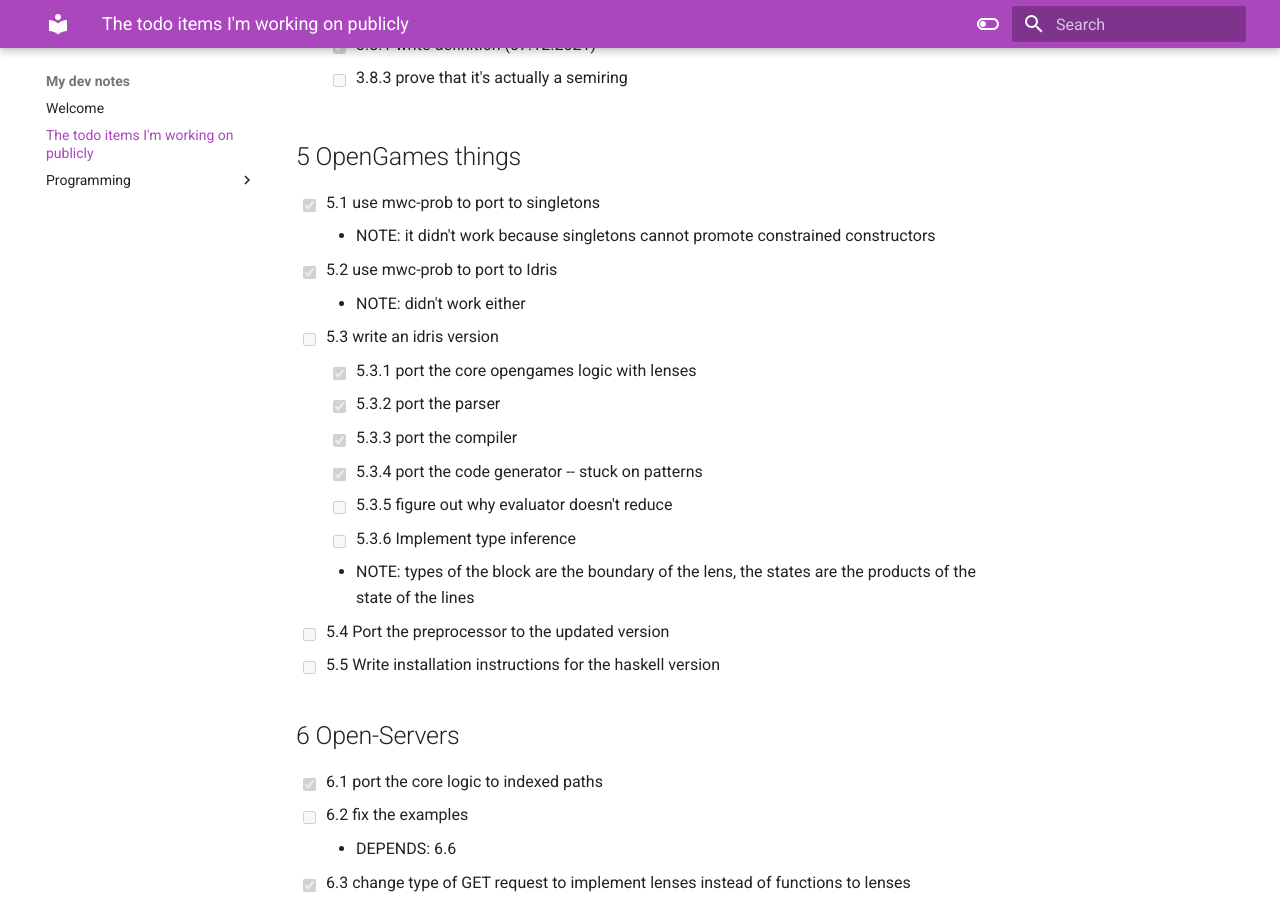
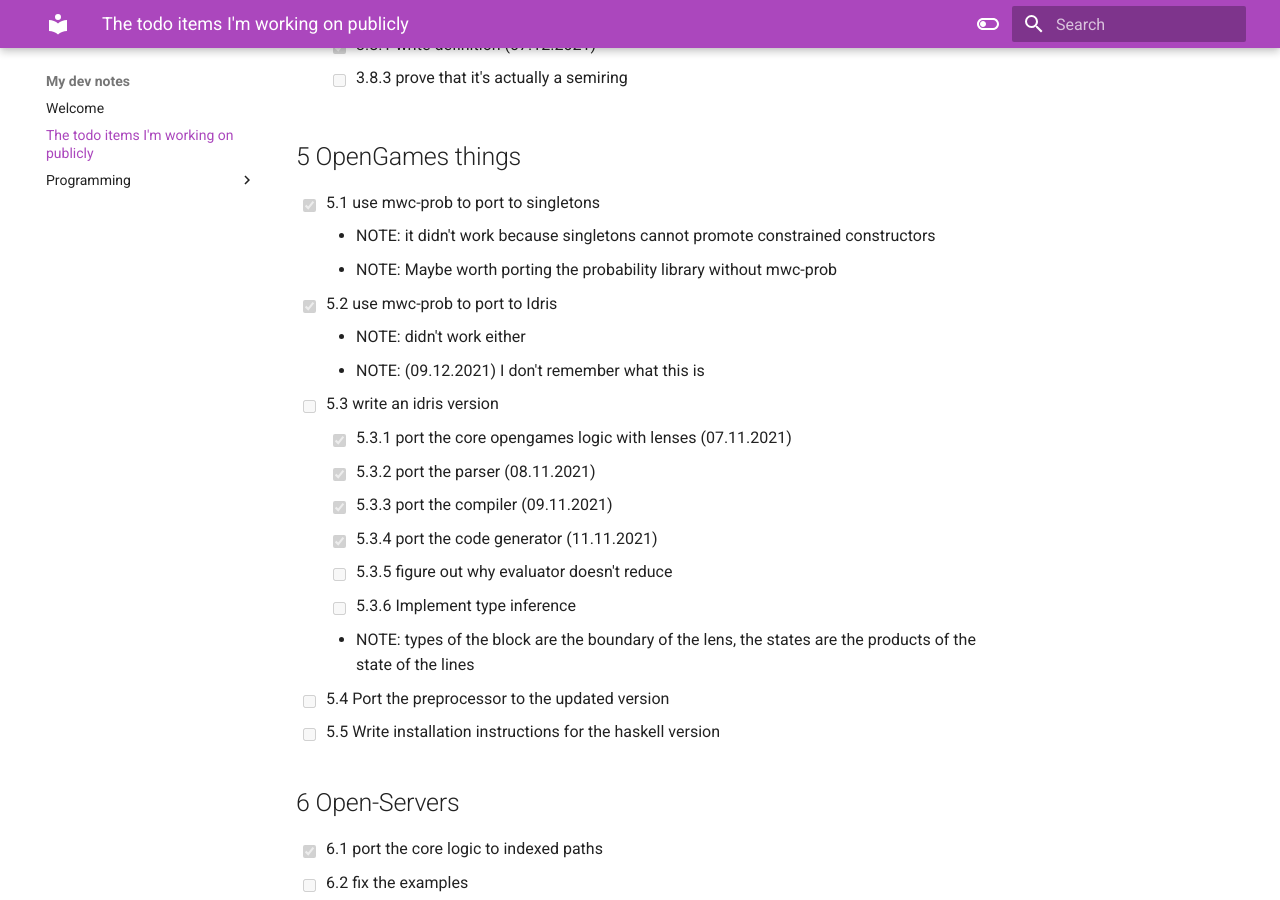
Before and after one commit to andrevidela/dev-notes, an MkDocs documentation site: the page built from docs/TASKS.md, in a window 1280 px wide and 900 px high, scrolled down 1034 px. Built offline with MkDocs 1.6.1 and Material for MkDocs 9.7.7, drawn with Linux system fonts in a browser that asks for light colours.

Commit message:
update open games tasks

```diff
--- a/docs/TASKS.md
+++ b/docs/TASKS.md
@@ -33,13 +33,15 @@ inherit the number of the project they belong to.
 ## 5 OpenGames things
   - [x] 5.1 use mwc-prob to port to singletons
       - NOTE: it didn't work because singletons cannot promote constrained constructors
+      - NOTE: Maybe worth porting the probability library without mwc-prob
   - [x] 5.2 use mwc-prob to port to Idris
       - NOTE: didn't work either
+      - NOTE: (09.12.2021) I don't remember what this is
   - [ ] 5.3 write an idris version
-    - [x] 5.3.1 port the core opengames logic with lenses
-    - [x] 5.3.2 port the parser
-    - [x] 5.3.3 port the compiler
-    - [x] 5.3.4 port the code generator -- stuck on patterns
+    - [x] 5.3.1 port the core opengames logic with lenses (07.11.2021)
+    - [x] 5.3.2 port the parser (08.11.2021)
+    - [x] 5.3.3 port the compiler (09.11.2021)
+    - [x] 5.3.4 port the code generator (11.11.2021)
     - [ ] 5.3.5 figure out why evaluator doesn't reduce
     - [ ] 5.3.6 Implement type inference
       - NOTE: types of the block are the boundary of the lens, the states are the products of the state of the lines
```
